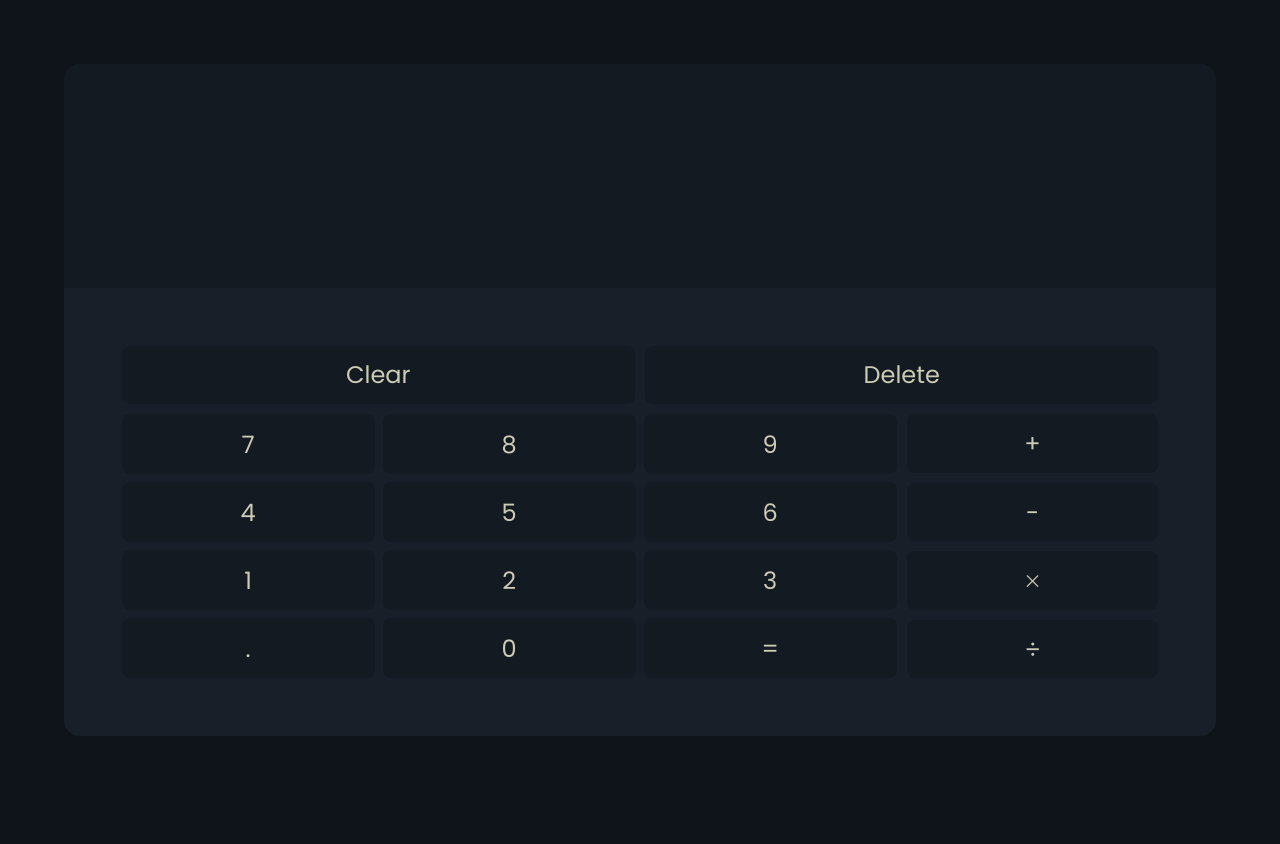
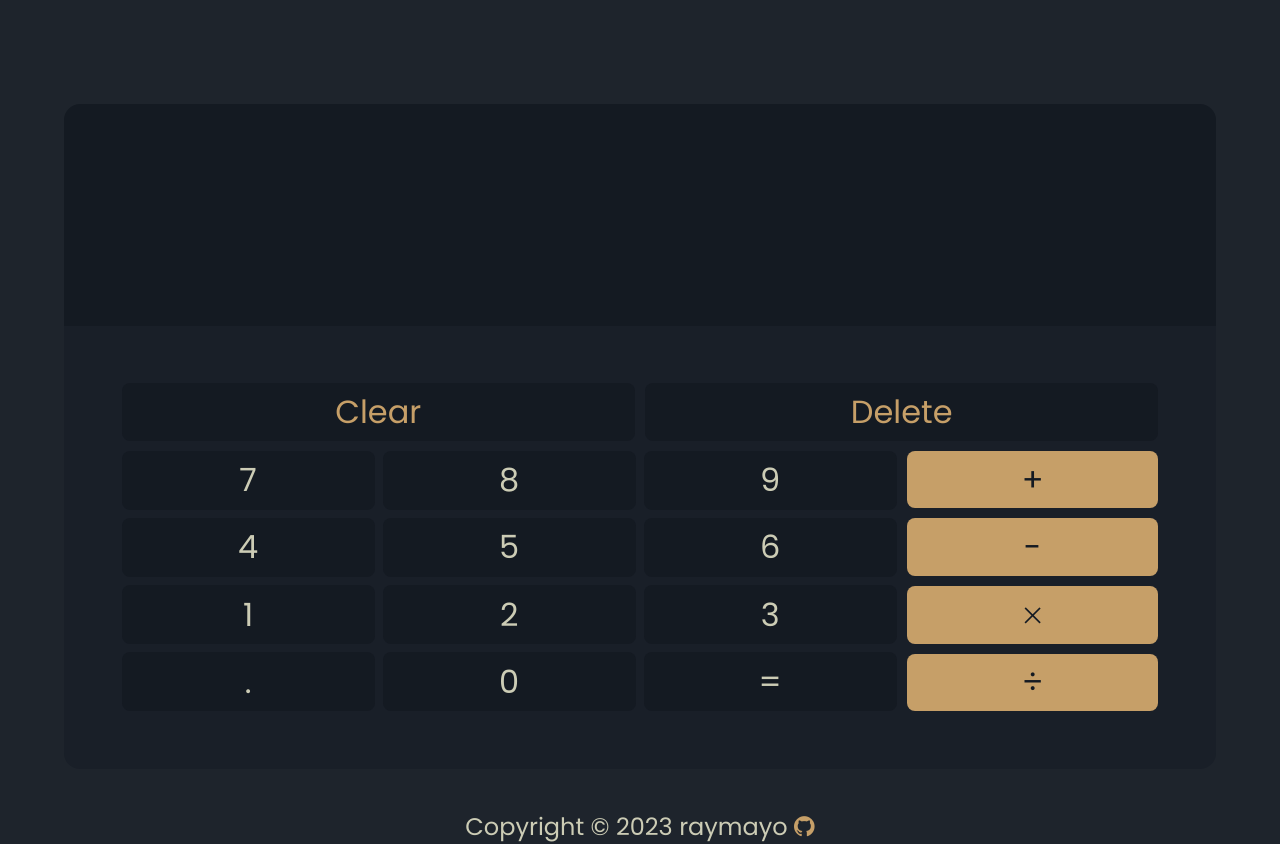
Before and after one commit to raymayo/calculator, a plain HTML site: page index.html in a window 1280 px wide. Both pictures are taken after a click on the button "Clear". Before the commit the page ends 800 px from the top, so only its background shows below. Drawn offline with nearby package versions, Linux system fonts and the light colour scheme.

Commit message:
added footer

```diff
--- a/index.html
+++ b/index.html
@@ -8,7 +8,9 @@
     <link rel="preconnect" href="https://fonts.googleapis.com">
     <link rel="preconnect" href="https://fonts.gstatic.com" crossorigin>
     <link href="https://fonts.googleapis.com/css2?family=Poppins:wght@400;500;600;700&display=swap" rel="stylesheet">
-    <title>Odin Project Calc</title>
+    <link rel="stylesheet" href="https://cdnjs.cloudflare.com/ajax/libs/font-awesome/4.7.0/css/font-awesome.min.css" />
+    <title>Calculator</title>
+    <link rel="icon" type="image/x-icon" href="./fav.svg">
 </head>
 <body>
     <main>
@@ -33,7 +35,7 @@
             <button class="numbers inputStore button">2</button>
             <button class="numbers inputStore button">3</button>
             <button id="decimal" class="misc button">.</button>
-            <button class="numbers inputStore">0</button>
+            <button class="numbers inputStore button">0</button>
             <button id="equal" class="misc button">=</button>
         </div>
         <div id="operators">
@@ -43,6 +45,7 @@
             <button class="operators inputStore button">÷</button>
         </div>
     </div>
+    <footer>Copyright © 2023 raymayo  <a id="github" class="fa fa-github" style="font-size: 24px" href="https://github.com/raymayo" target="_blank"></a></footer>
     </main>
     <script src="https://cdnjs.cloudflare.com/ajax/libs/gsap/3.11.5/gsap.min.js"></script>
     <script src="./script.js"></script>
--- a/script.js
+++ b/script.js
@@ -146,15 +146,31 @@ const allButton = document.querySelectorAll('.button')
 
 allButton.forEach(button =>{
     button.addEventListener('click', e =>{
-        gsap.fromTo(e.target, {scale:.6, ease:'expo.out'}, {scale:1, ease:'expo.out'})
+        gsap.fromTo(e.target, {scale:.8, ease:'expo.out'}, {scale:1, ease:'expo.out'})
     })
 
     button.addEventListener('pointerenter', e =>{
-        gsap.to(e.target, {border: 'solid 1px #C69F68' , ease:'expo.out'})
+        gsap.to(e.target, {outline: 'solid 1px #C69F68' , ease:'expo.out'})
     })
 
     button.addEventListener('pointerleave', e =>{
-        gsap.to(e.target, {border: 'none' , ease:'expo.out'})
+        gsap.to(e.target, {outline: 'none' , ease:'expo.out'})
     })
 
 })
+
+github.addEventListener('pointerenter', () => {
+	gsap.fromTo(
+		github,
+		{ rotate: 0, ease: 'expo.inout' },
+		{ rotate: 360, ease: 'expo.inout' }
+	);
+});
+
+github.addEventListener('pointerleave', () => {
+	gsap.fromTo(
+		github,
+		{ rotate: 360, ease: 'expo.inout' },
+		{ rotate: 0, ease: 'expo.inout' }
+	);
+});
--- a/style.css
+++ b/style.css
@@ -4,6 +4,7 @@
     margin: 0;
     box-sizing: border-box;
 }
+
 
 #numberGrid,
 body,
@@ -33,13 +34,13 @@ body {
     display: grid;
     width: 100vw;
     max-width: 100rem;
-    height: 100vh;
+    height: 90vh;
     width: -moz-available;
     width: -webkit-fill-available;
     width: fill-available;
-    margin:  auto;
+    margin: 5vh auto;
     padding: 5%;
-    background-color: #0F141B;
+    background-color: #1E242C;
 }
 
 main > *{
@@ -49,7 +50,6 @@ main > *{
 main {
     text-align: center;
     grid-template-rows: repeat(3, 1fr);
-    background-color: #191F28;
     border-radius: 1rem;
 }
 
@@ -70,7 +70,9 @@ main {
     grid-row-end: 4;
     gap: 10px;
     padding: 5%;
-    border-radius: 1rem ;
+    border-radius: 0 0 1rem 1rem ;
+    background-color: #191F28;
+
 }
 
 
@@ -103,7 +105,6 @@ main {
 .numbers, .options, .operators, .misc{
     background-color: #141A22;
     color: #CCCCB5;
-    font-size: 1.5rem;
     border-radius: .5rem ;
     cursor: pointer;
 }
@@ -113,6 +114,8 @@ button{
     place-items: center;
     border: none;
     box-sizing: border-box;
+    font-size: clamp(1.50rem, calc(1.33rem + 0.87vw), 2.00rem);
+    padding: clamp(0.00rem, calc(-0.17rem + 0.87vw), 0.30rem);
 }
 
 #mainDisplay{
@@ -125,3 +128,25 @@ button{
     font-size: 2.5rem;
     padding-bottom: 1rem;
 }
+
+.operators{
+    background-color: #C69F68;
+    color: #141A22;
+}
+
+
+.options{
+    color:#C69F68;
+}
+
+footer{
+    font-size: clamp(1.00rem, calc(0.83rem + 0.87vw), 1.50rem);
+    text-align: center;
+    color: #CCCCB5;
+    transform: translate(0, 2.5rem);
+}
+
+a {
+    text-decoration: none;
+    color: #C69F68;
+}
```
Also changed, not shown: fav.svg (added).
